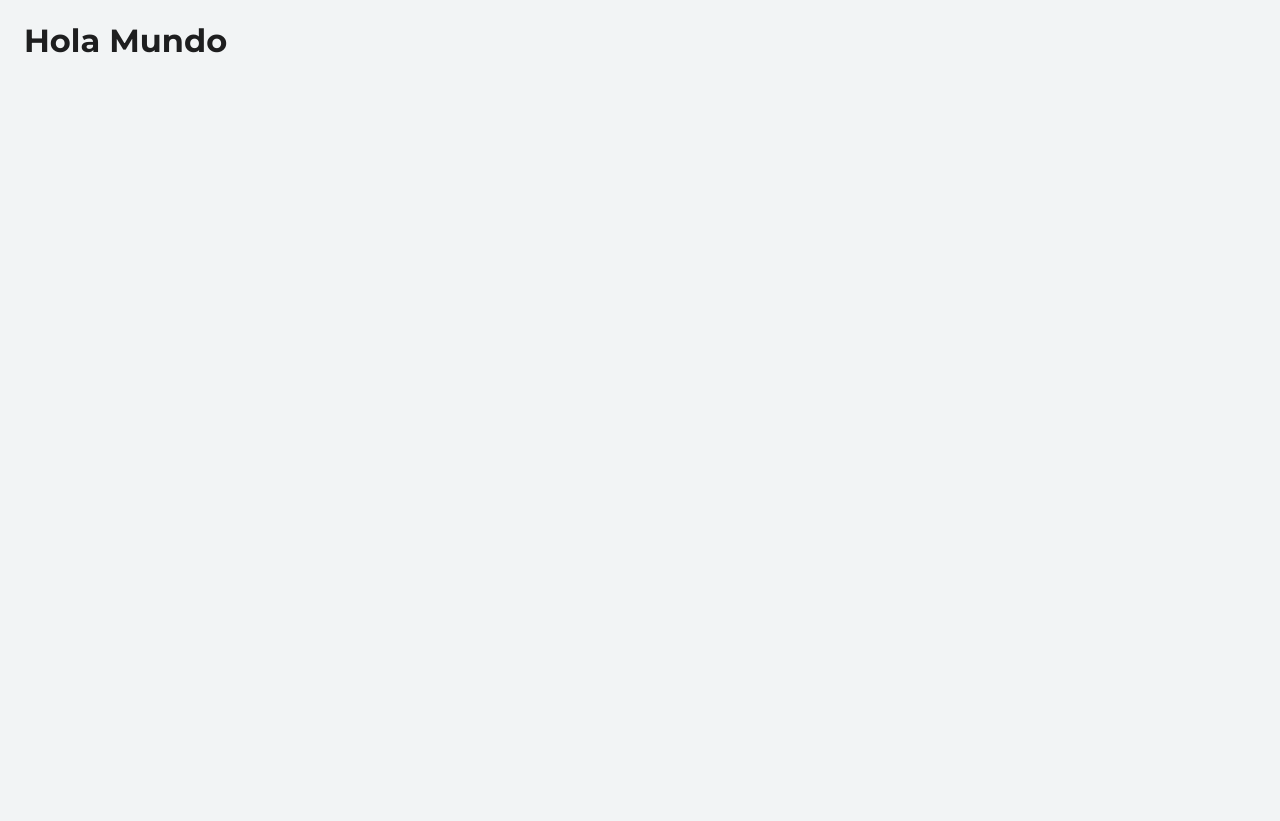
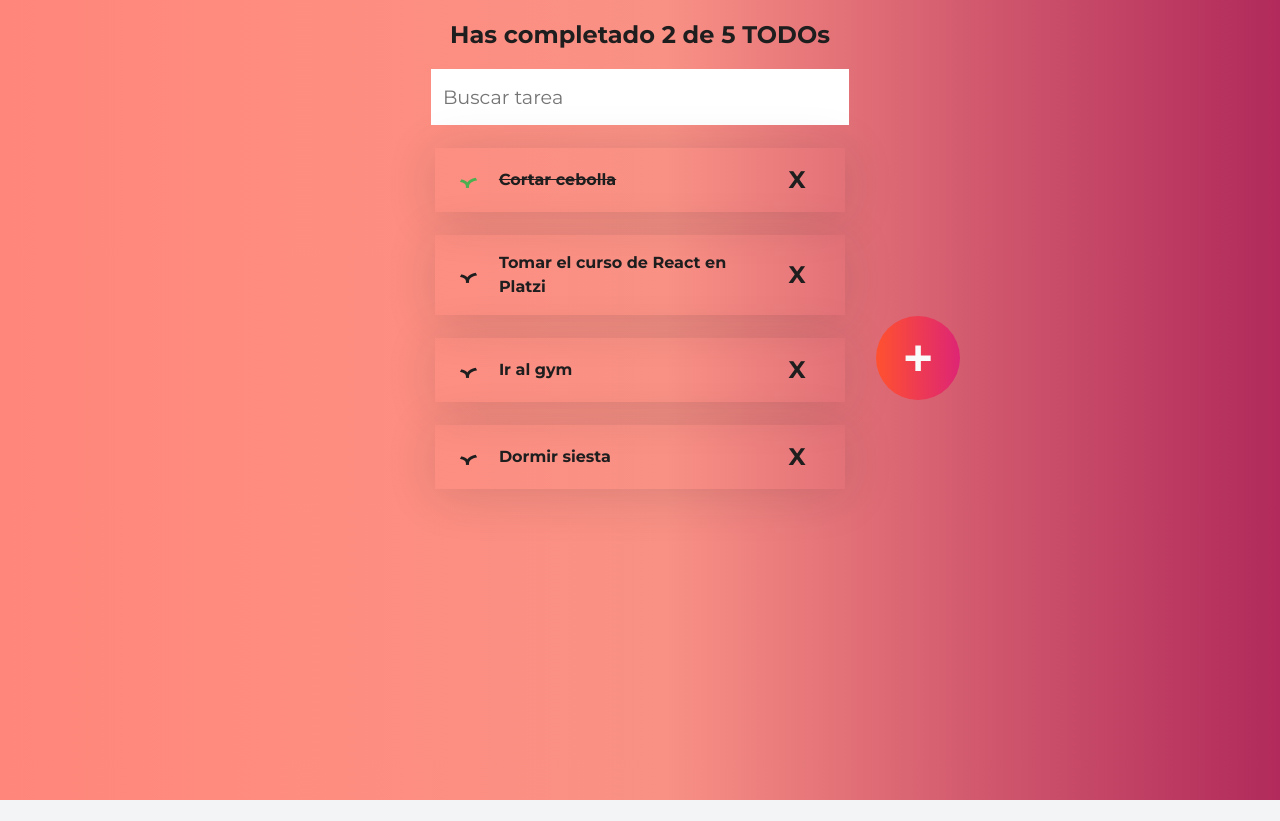
Before and after one commit to MauroBrandan/TodoMine, a React (Create React App) app: page / in a window 1280 px wide. After the commit the page ends 800 px from the top, so only its background shows below. Built offline with nearby package versions, Linux system fonts and the light colour scheme.

Commit message:
Maquetacion de componentes y estilos

```diff
--- a/src/App.js
+++ b/src/App.js
@@ -1,7 +1,27 @@
+import Counter from './components/Counter'
+import Search from './components/Search'
+import TodoList from './components/TodoList'
+import TodoItem from './components/TodoItem'
+import CreateTodoButton from './components/CreateTodoButton'
+
+const todos = [
+	{ text: 'Cortar cebolla', completed: true },
+	{ text: 'Tomar el curso de React en Platzi', completed: false },
+	{ text: 'Ir al gym', completed: false },
+	{ text: 'Dormir siesta', completed: false },
+]
+
 function App() {
 	return (
 		<>
-			<h1>Hola Mundo</h1>
+			<Counter />
+			<Search />
+			<TodoList>
+				{todos.map((todo) => (
+					<TodoItem key={todo.text} text={todo.text} completed={todo.completed} />
+				))}
+			</TodoList>
+			<CreateTodoButton />
 		</>
 	)
 }
--- /dev/null
+++ b/src/components/Counter.jsx
@@ -0,0 +1,9 @@
+import React from 'react'
+
+import './styles/Counter.css'
+
+function Counter() {
+	return <h2 className='Counter'>Has completado 2 de 5 TODOs</h2>
+}
+
+export default Counter
--- /dev/null
+++ b/src/components/CreateTodoButton.jsx
@@ -0,0 +1,9 @@
+import React from 'react'
+
+import './styles/CreateTodoButton.css'
+
+function CreateTodoButton() {
+	return <button className='CreateTodoButton'>+</button>
+}
+
+export default CreateTodoButton
--- /dev/null
+++ b/src/components/Search.jsx
@@ -0,0 +1,9 @@
+import React from 'react'
+
+import './styles/Search.css'
+
+function Search() {
+	return <input className='Search' type='text' placeholder='Buscar tarea' />
+}
+
+export default Search
--- /dev/null
+++ b/src/components/TodoItem.jsx
@@ -0,0 +1,19 @@
+import React from 'react'
+
+import './styles/TodoItem.css'
+
+function TodoItem(props) {
+	return (
+		<li className='TodoItem'>
+			<span className={`Icon Icon-check ${props.completed && 'Icon-check--active'}`}>
+				ᄼ
+			</span>
+			<p className={`TodoItem-p ${props.completed && 'TodoItem-p--complete'}`}>
+				{props.text}
+			</p>
+			<span className='Icon Icon-delete'>X</span>
+		</li>
+	)
+}
+
+export default TodoItem
--- /dev/null
+++ b/src/components/TodoList.jsx
@@ -0,0 +1,9 @@
+import React from 'react'
+
+import './styles/TodoList.css'
+
+function TodoList(props) {
+	return <ul>{props.children}</ul>
+}
+
+export default TodoList
--- /dev/null
+++ b/src/components/styles/Counter.css
@@ -0,0 +1,3 @@
+.Counter {
+	text-align: center;
+}
--- /dev/null
+++ b/src/components/styles/CreateTodoButton.css
@@ -0,0 +1,52 @@
+.CreateTodoButton {
+	display: flex;
+	justify-content: center;
+	align-items: center;
+	width: 84px;
+	height: 84px;
+	position: fixed;
+	bottom: 50%;
+	right: 25%;
+	font-size: 50px;
+	font-weight: bold;
+	color: #fafafa;
+	border: none;
+	border-radius: 50%;
+	cursor: pointer;
+	background-image: linear-gradient(to right, #ff512f 0%, #dd2476 51%, #ff512f 100%);
+	background-size: 200% auto;
+}
+
+.CreateTodoButton:hover {
+	background-position: right center;
+}
+
+.CreateTodoButton::after {
+	content: 'Agregar tarea';
+	width: max-content;
+	position: absolute;
+	opacity: 0;
+	left: 88px;
+	padding: 12px;
+	font-size: 1rem;
+	border-radius: 8px;
+	background-image: linear-gradient(to right, #ff512f 0%, #dd2476 51%, #ff512f 100%);
+	transition: opacity 0.5s 0s ease;
+}
+
+.CreateTodoButton:hover::after {
+	opacity: 1;
+}
+
+@media only screen and (max-width: 768px) {
+	.CreateTodoButton {
+		width: 64px;
+		height: 64px;
+		bottom: 24px;
+		right: 24px;
+	}
+
+	.CreateTodoButton::after {
+		content: none;
+	}
+}
--- /dev/null
+++ b/src/components/styles/Search.css
@@ -0,0 +1,11 @@
+.Search {
+	width: 32%;
+	max-width: 400px;
+	min-width: 280px;
+	height: 32px;
+	padding: 12px;
+	font-family: 'Montserrat', Arial, Helvetica, sans-serif;
+	font-size: 1.2rem;
+	border: none;
+	outline-color: #f99185;
+}
--- /dev/null
+++ b/src/components/styles/TodoItem.css
@@ -0,0 +1,42 @@
+.TodoItem {
+	display: flex;
+	align-items: center;
+	width: 100%;
+	margin: 23px 0 0 0;
+	padding: 8px;
+	box-shadow: 0px 5px 50px rgba(32, 35, 41, 0.15);
+}
+
+.TodoItem-p {
+	margin: 8px 0 8px 8px;
+	width: calc(100% - 120px);
+	line-height: 24px;
+	font-weight: 700;
+}
+
+.TodoItem-p--complete {
+	text-decoration: line-through;
+}
+
+.Icon {
+	cursor: pointer;
+	display: flex;
+	justify-content: center;
+	align-items: center;
+	height: 48px;
+	width: 48px;
+	font-size: 24px;
+	font-weight: bold;
+}
+
+.Icon-check {
+	transform: rotate(180deg);
+}
+
+.Icon-check--active {
+	color: #4caf50;
+}
+
+.Icon-delete:hover {
+	color: red;
+}
--- /dev/null
+++ b/src/components/styles/TodoList.css
@@ -0,0 +1,12 @@
+ul {
+	margin: 0;
+	padding: 0;
+	list-style: none;
+
+	display: flex;
+	flex-direction: column;
+	align-items: center;
+	width: 32%;
+	max-width: 500px;
+	min-width: 280px;
+}
--- a/src/index.css
+++ b/src/index.css
@@ -2,6 +2,15 @@ body {
 	margin: 0;
 	padding: 0;
 	background: #f2f4f5;
+	background-image: linear-gradient(
+		to right,
+		#ff8177 0%,
+		#ff867a 0%,
+		#ff8c7f 21%,
+		#f99185 52%,
+		#cf556c 78%,
+		#b12a5b 100%
+	);
 	color: #1e1e1f;
 	font-family: 'Montserrat', Arial, Helvetica, sans-serif;
 }
@@ -10,4 +19,8 @@ body {
 	margin: 0 24px;
 	position: relative;
 	min-height: 100vh;
+
+	display: flex;
+	flex-direction: column;
+	align-items: center;
 }
```
